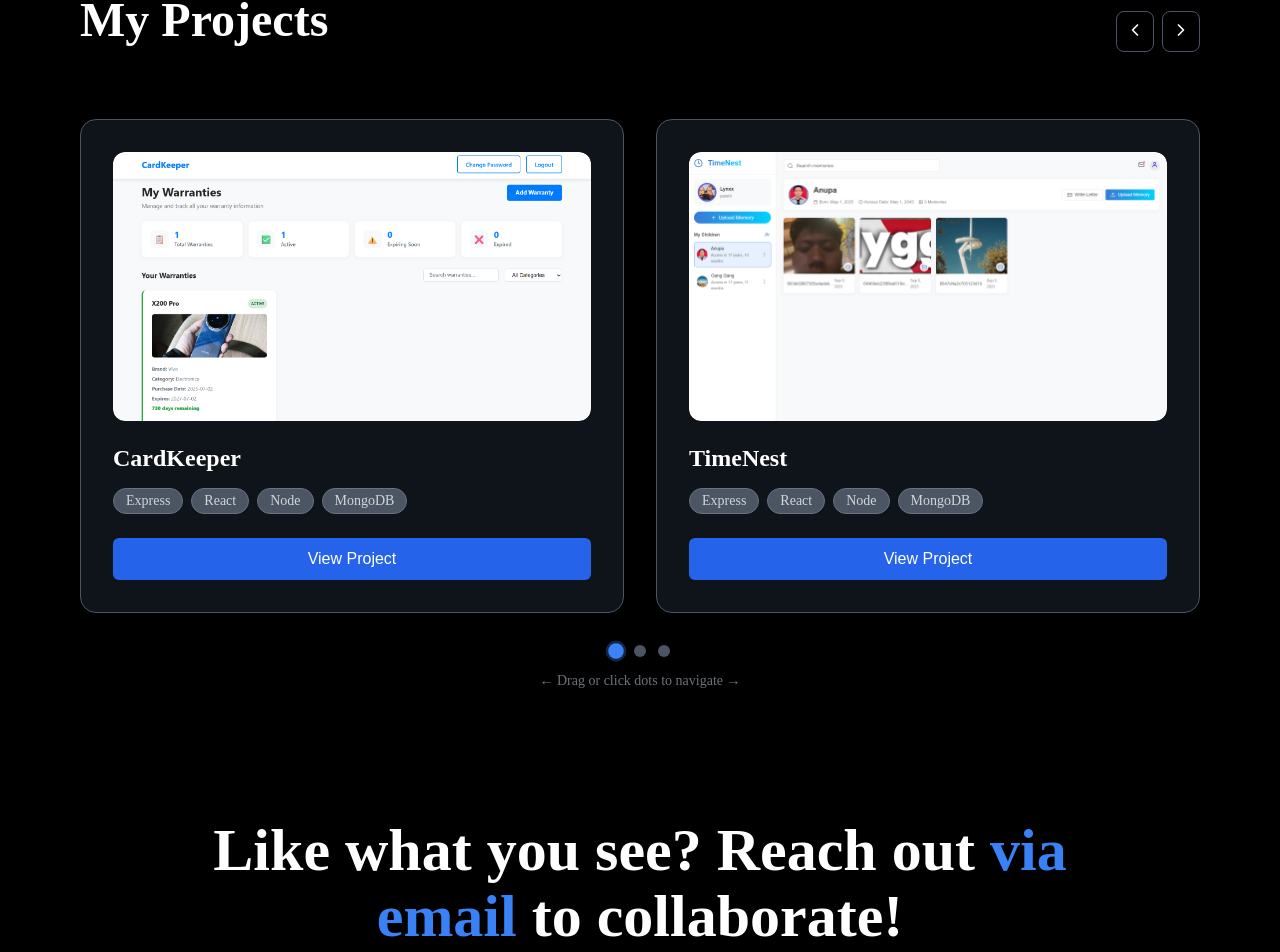
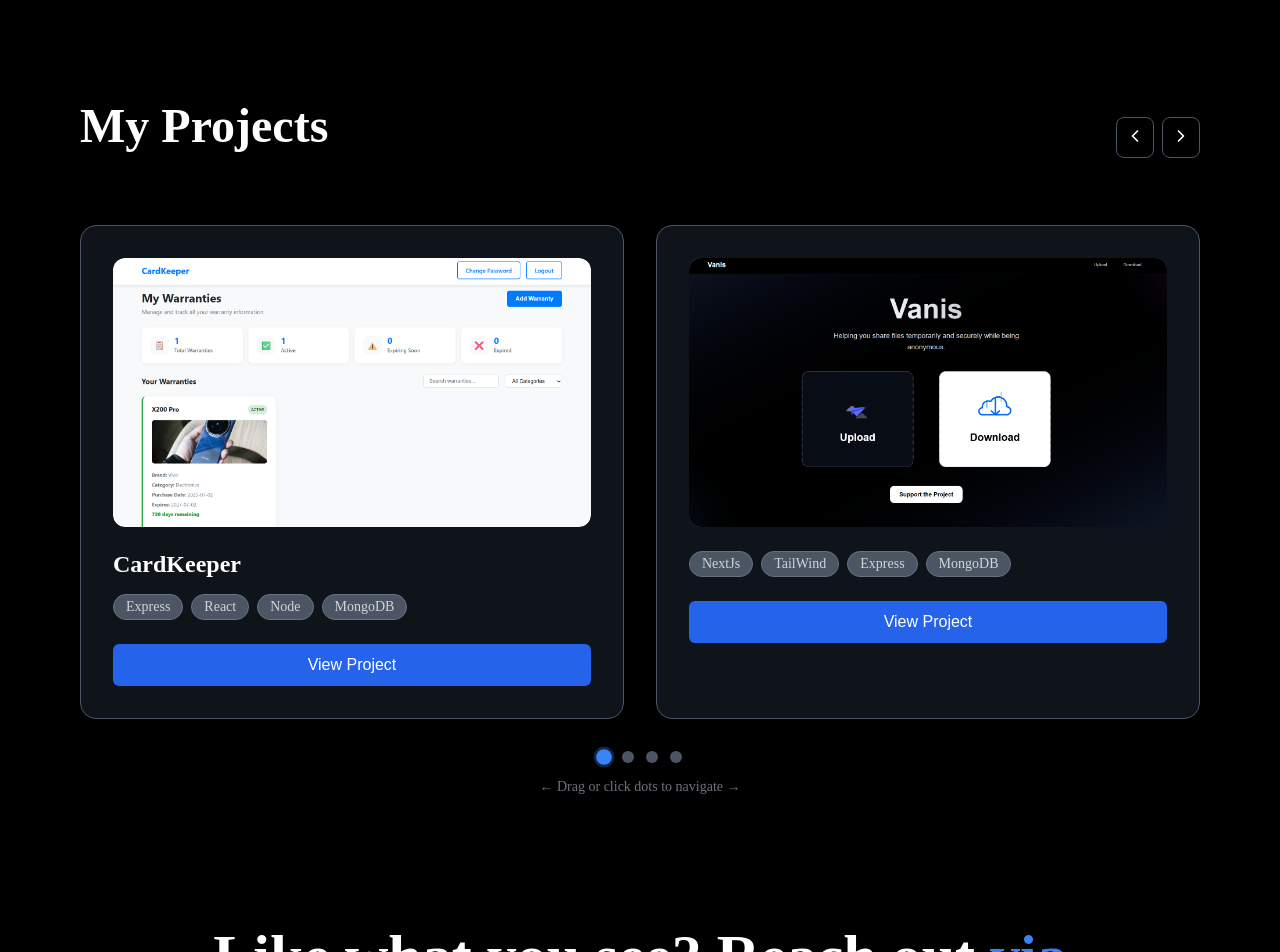
Before and after one commit to lynx-fx/Portfolio, a React (Vite) app: page / in a window 1280 px wide. Shown: the part 1219-2171 px from the top of the page. Built offline with nearby package versions, Linux system fonts and the light colour scheme.

Commit message:
Updated skill and project

```diff
--- a/src/components/Landing.jsx
+++ b/src/components/Landing.jsx
@@ -47,13 +47,20 @@ export default function LandingPage() {
     },
     {
       id: 2,
+      tittle: "Vanis",
+      tags: ["NextJs", "TailWind", "Express", "MongoDB"],
+      url: "https://vanis-lynxx.netlify.app/",
+      src: "/Vanis.png"
+    },
+    {
+      id: 3,
       title: "TimeNest",
       tags: ["Express", "React", "Node", "MongoDB"],
       url: "https://timenest-lynx.netlify.app/",
       src: "/TimeNest.png",
     },
     {
-      id: 3,
+      id: 4,
       title: "Wifi DeAuther",
       tags: ["Shell"],
       url: "https://github.com/lynx-fx/Bash-for-deauth-attack-on-wifi",
@@ -85,6 +92,12 @@ export default function LandingPage() {
       description: "CSS framework",
       icon: SiTailwindcss,
       color: "cyan-light",
+    },
+    {
+      name: "NextJs",
+      description: "React Framework",
+      icon: SiReact,
+      color: "purple",
     },
     {
       name: "Git",
@@ -435,7 +448,7 @@ export default function LandingPage() {
                     style={{ animationDelay: `${index * 0.2}s` }}
                   >
                     <div className="project-mockup">
-                        <img src={project.src} height={200} alt={project.title} />
+                      <img src={project.src} height={200} alt={project.title} />
                     </div>
 
                     <h3 className="project-title">{project.title}</h3>
```
Also changed, not shown: public/Vanis.png (added).
